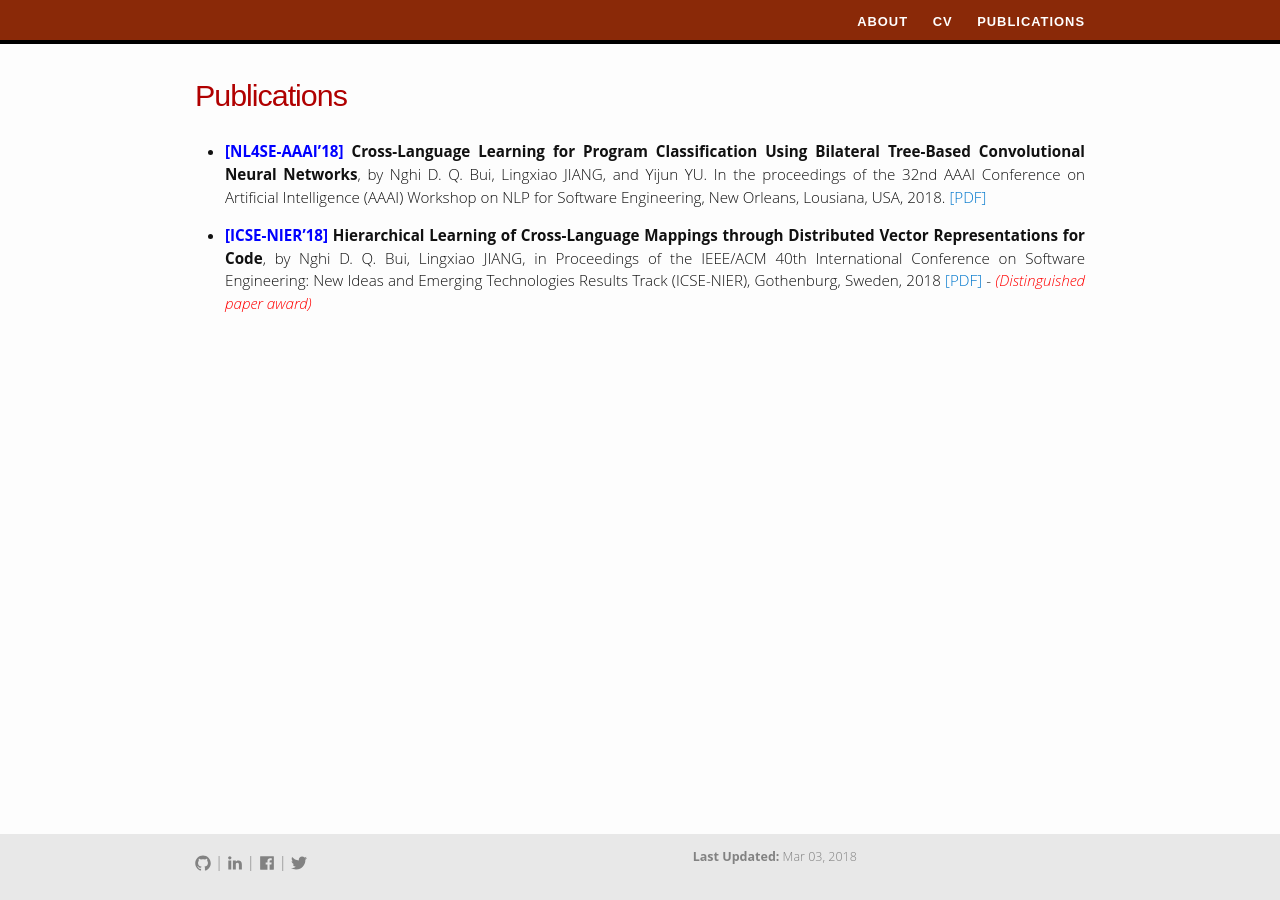
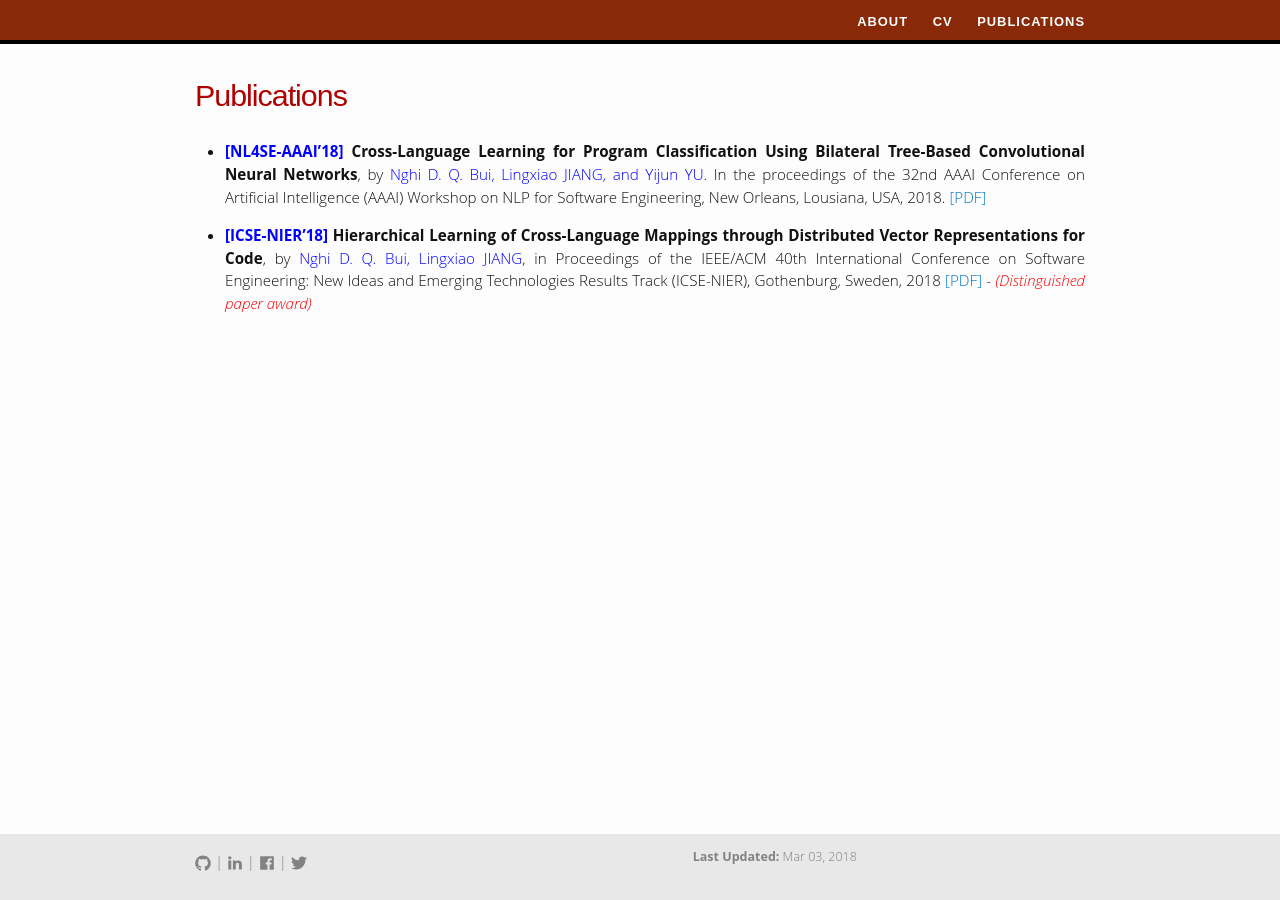
Before and after one commit to bdqnghi/bdqnghi.github.io, a Jekyll site: the page built from publications/publications.md, in a window 1280 px wide. Built offline with Jekyll 4.4.1, drawn with Linux system fonts in a browser that asks for light colours.

Commit message:
update highlight

```diff
--- a/publications/publications.md
+++ b/publications/publications.md
@@ -4,6 +4,6 @@ title: Publications
 permalink: /publications/
 ---
 
-- <span style="color:blue">**[NL4SE-AAAI'18]**</span> **Cross-Language Learning for Program Classification Using Bilateral Tree-Based Convolutional Neural Networks**, by Nghi D. Q. Bui, Lingxiao JIANG, and Yijun YU. In the proceedings of the 32nd AAAI Conference on Artificial Intelligence (AAAI) Workshop on NLP for Software Engineering, New Orleans, Lousiana, USA, 2018.  <a href="/files/AAAI'18-cross-language-learning.pdf" target="_blank"> [PDF]</a>
+- <span style="color:blue">**[NL4SE-AAAI'18]**</span> **Cross-Language Learning for Program Classification Using Bilateral Tree-Based Convolutional Neural Networks**, by <span style="color:blue">Nghi D. Q. Bui, Lingxiao JIANG, and Yijun YU</span>. In the proceedings of the 32nd AAAI Conference on Artificial Intelligence (AAAI) Workshop on NLP for Software Engineering, New Orleans, Lousiana, USA, 2018.  <a href="/files/AAAI'18-cross-language-learning.pdf" target="_blank"> [PDF]</a>
 
-- <span style="color:blue">**[ICSE-NIER'18]**</span> **Hierarchical Learning of Cross-Language Mappings through Distributed Vector Representations for Code**, by Nghi D. Q. Bui, Lingxiao JIANG, in Proceedings of the IEEE/ACM 40th International Conference on Software Engineering: New Ideas and Emerging Technologies Results Track (ICSE-NIER), Gothenburg, Sweden, 2018 <a href="/files/icse-18-nier.pdf" target="_blank"> [PDF]</a> - <span style="color:red">*(Distinguished paper award)*</span>
+- <span style="color:blue">**[ICSE-NIER'18]**</span> **Hierarchical Learning of Cross-Language Mappings through Distributed Vector Representations for Code**, by <span style="color:blue">Nghi D. Q. Bui, Lingxiao JIANG</span>, in Proceedings of the IEEE/ACM 40th International Conference on Software Engineering: New Ideas and Emerging Technologies Results Track (ICSE-NIER), Gothenburg, Sweden, 2018 <a href="/files/icse-18-nier.pdf" target="_blank"> [PDF]</a> - <span style="color:red">*(Distinguished paper award)*</span>
```
